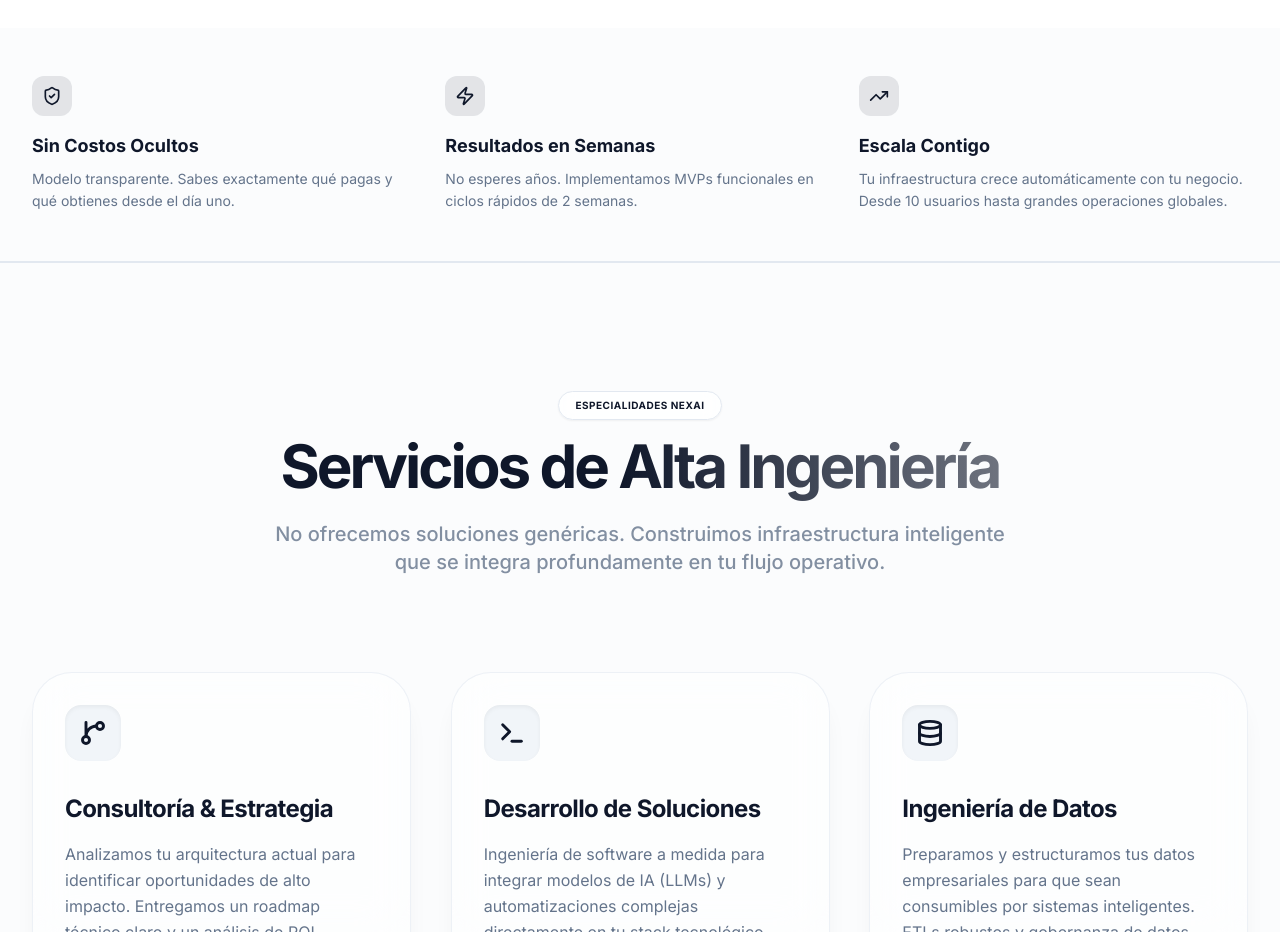
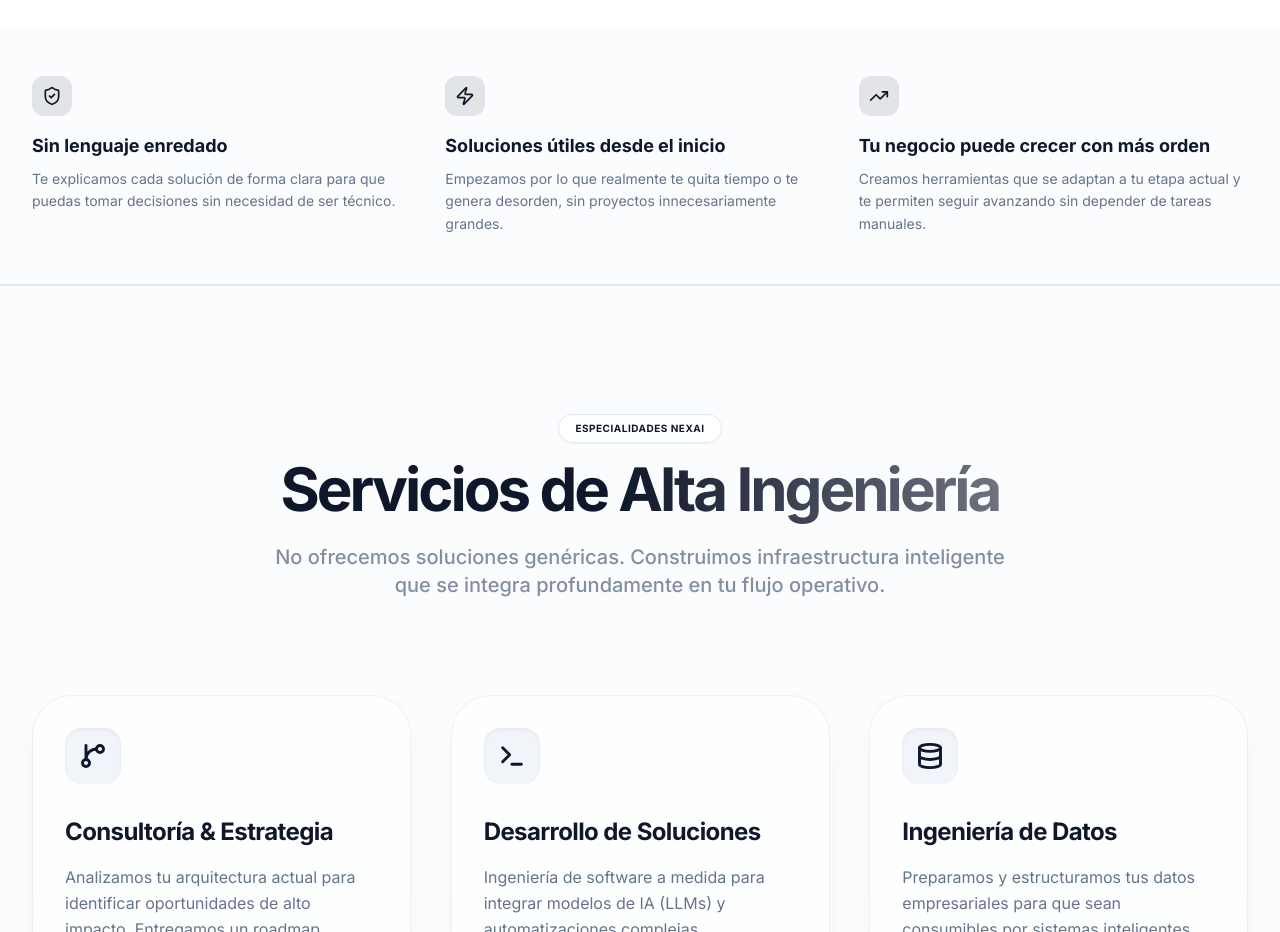
Before and after one commit to rcuevas-oss/Rodrigo-Cuevas, a React (Vite) app: page / in a window 1280 px wide. Shown: the part 820-1752 px from the top of the page. Built offline with nearby package versions, Linux system fonts and the light colour scheme.

Commit message:
Actualizar TrustSection.tsx

```diff
--- a/components/TrustSection.tsx
+++ b/components/TrustSection.tsx
@@ -5,18 +5,18 @@ import { Zap, ShieldCheck, TrendingUp } from 'lucide-react';
 
 const TRUST_FACTORS = [
   {
-        title: "Sin Costos Ocultos",
-        description: "Modelo transparente. Sabes exactamente qué pagas y qué obtienes desde el día uno.",
+    title: "Sin lenguaje enredado",
+    description: "Te explicamos cada solución de forma clara para que puedas tomar decisiones sin necesidad de ser técnico.",
     icon: ShieldCheck,
   },
   {
-        title: "Resultados en Semanas",
-        description: "No esperes años. Implementamos MVPs funcionales en ciclos rápidos de 2 semanas.",
+    title: "Soluciones útiles desde el inicio",
+    description: "Empezamos por lo que realmente te quita tiempo o te genera desorden, sin proyectos innecesariamente grandes.",
     icon: Zap,
   },
   {
-        title: "Escala Contigo",
-        description: "Tu infraestructura crece automáticamente con tu negocio. Desde 10 usuarios hasta grandes operaciones globales.",
+    title: "Tu negocio puede crecer con más orden",
+    description: "Creamos herramientas que se adaptan a tu etapa actual y te permiten seguir avanzando sin depender de tareas manuales.",
     icon: TrendingUp,
   },
 ];
```
Lines whose indentation alone changed are shown as unchanged.
